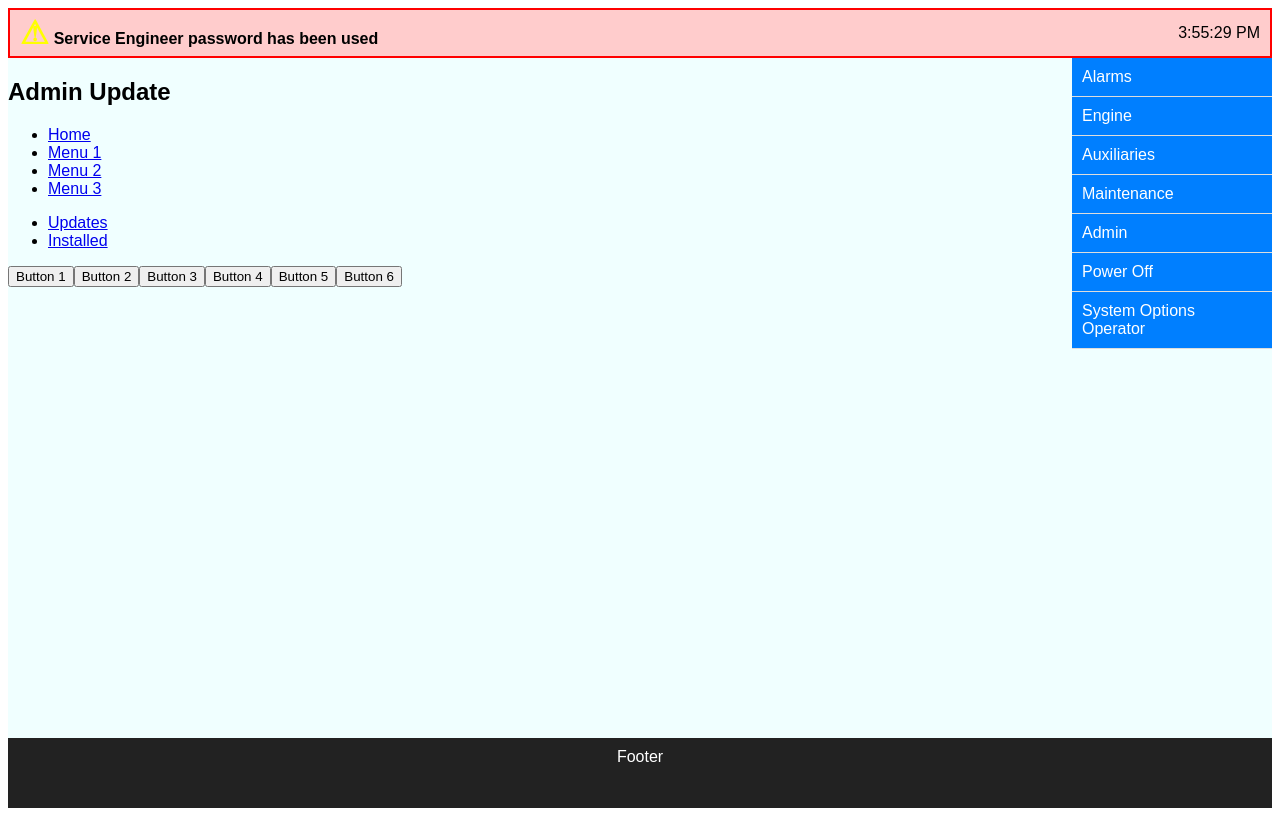
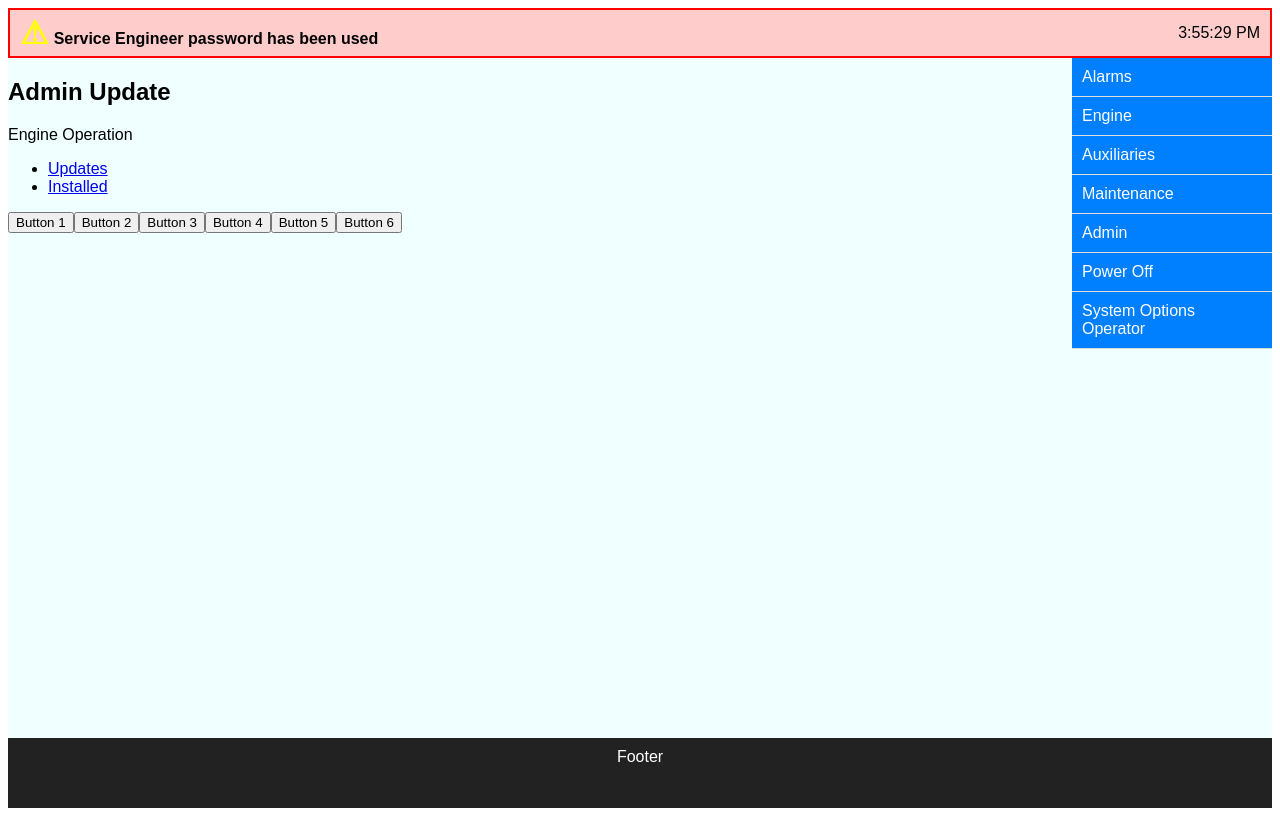
Before and after one commit to torkilp/EcsMopAB_Test, an Angular app in the folder ecsmop/: page /admin-update in a window 1280 px wide. Built offline with nearby package versions, Linux system fonts and the light colour scheme.

Commit message:
feat: update admin update component with Bootstrap integration and improved layout

```diff
--- a/ecsmop/angular.json
+++ b/ecsmop/angular.json
@@ -89,8 +89,7 @@
               "src/styles.css"
             ],
             "scripts": [
-              "node_modules/bootstrap/dist/js/bootstrap.min.js",
-              "node_modules/popper.js/dist/umd/popper.min.js",
+              "node_modules/bootstrap/dist/js/bootstrap.bundle.min.js",
               "node_modules/jquery/dist/jquery.min.js"
             ]
           }
--- a/ecsmop/src/app/components/adminupdate/adminupdate.component.css
+++ b/ecsmop/src/app/components/adminupdate/adminupdate.component.css
@@ -1,70 +1 @@
 /* Work*/
-.tabview_view {
-    flex: 1;
-    flex-grow: 1;
-    display: flex;
-    background: rgb(210, 15, 54);
-
-}
-
-#tp1 {
-    flex: 1;
-    flex-grow: 1;
-    /* display: flex; */
-    height: 100%;
-    color: white;
-    background: rgb(20, 200, 220);
-}
-
-
-/* component-specific styles.css */
-:host ::ng-deep .p-tabview {
-    flex: 1;
-    flex-grow: 1;
-    height: 80%;
-    background: rgb(20, 220, 160);
-}
-
-:host ::ng-deep .p-tabview .p-tabview-panels {
-    flex: 1;
-    flex-grow: 1;
-    height: 100%;
-    background: rgb(43, 20, 220);
-}
-
-/* body {
-    .ui-table {
-        .ui-table-tbody {
-            > tr {
-                background: #afcce0;
-            }
-
-            > tr:nth-child(even) {
-                background-color: #ffffff;
-            }
-        }
-    }
-  } */
-
-/* .p-datatable.p-datatable-striped .p-datatable-tbody > tr:nth-child(even) {
-    background: #90aad3;
-  }
-
-  .p-datatable .p-datatable-tbody > tr {
-    background: #ffffff;
-  } */
-
-:host ::ng-deep.p-datatable tr:nth-child(even) {
-    background-color: rgb(200, 236, 248);
-}
-
-.pr-column-header {
-    text-align: center;
-    font-weight: bold;
-}
-
-.pr-column {
-    color: darkblue;
-    text-align: center;
-    font-weight: bold;
-}
--- a/ecsmop/src/app/components/adminupdate/adminupdate.component.html
+++ b/ecsmop/src/app/components/adminupdate/adminupdate.component.html
@@ -1,15 +1,26 @@
-<div class="main-layout">
+
+
+
+<div class="ccontainer-fluid overflow-hidden">
     <h2>Admin Update</h2>
 
-    <div class="main-content">
 
-        <ul class="nav nav-tabs">
-            <li class="active"><a href="#">Home</a></li>
-            <li><a href="#">Menu 1</a></li>
-            <li><a href="#">Menu 2</a></li>
-            <li><a href="#">Menu 3</a></li>
-        </ul>
 
+<div class="row">
+
+    <div class="col-12">
+        <div class="content">
+            <!-- Your content here -->
+
+            <div class="row">
+                <div class="top-bar">
+                    <div class="top-bar-content">
+                      Engine Operation
+                    </div>
+                </div>
+            </div>
+
+            <div class="row">
 
                 <ul class="nav nav-tabs" id="myTab" role="tablist">
                     <li class="nav-item" role="presentation">
@@ -32,6 +43,7 @@
 
             </div>
 
+            <div class="row">
                 <div class="footer">
                     <button class="btn btn-primary">Button 1</button>
                     <button class="btn btn-primary">Button 2</button>
@@ -41,3 +53,12 @@
                     <button class="btn btn-primary">Button 6</button>
                 </div>
             </div>
+
+        </div>
+    </div>
+</div>
+
+
+
+
+</div>
--- a/ecsmop/src/index.html
+++ b/ecsmop/src/index.html
@@ -2,7 +2,10 @@
 <html lang="en">
 
 <head>
-  <script src="https://cdnjs.cloudflare.com/ajax/libs/jquery/3.7.1/jquery.min.js" crossorigin="anonymous"></script>
+
+  <!-- <link href="https://cdn.jsdelivr.net/npm/bootstrap@5.3.0/dist/css/bootstrap.min.css" rel="stylesheet"> -->
+
+
   <meta charset="utf-8">
   <title>ECS MOP</title>
   <base href="/">
@@ -12,6 +15,8 @@
 
 <body>
   <app-root></app-root>
+  <script src="https://cdnjs.cloudflare.com/ajax/libs/jquery/3.7.1/jquery.min.js" crossorigin="anonymous"></script>
+  <script src="https://cdn.jsdelivr.net/npm/bootstrap@5.3.0/dist/js/bootstrap.bundle.min.js"></script>
 </body>
 
 </html>
--- a/ecsmop/src/styles.css
+++ b/ecsmop/src/styles.css
@@ -1,5 +1,11 @@
 /* You can add global styles to this file, and also import other style files */
+
+
 body,
+
 html {
     font-family: Arial, sans-serif;
+
 }
+
+/* @import "~bootstrap/dist/css/bootstrap.css"; */
```
Lines whose indentation alone changed are shown as unchanged.
